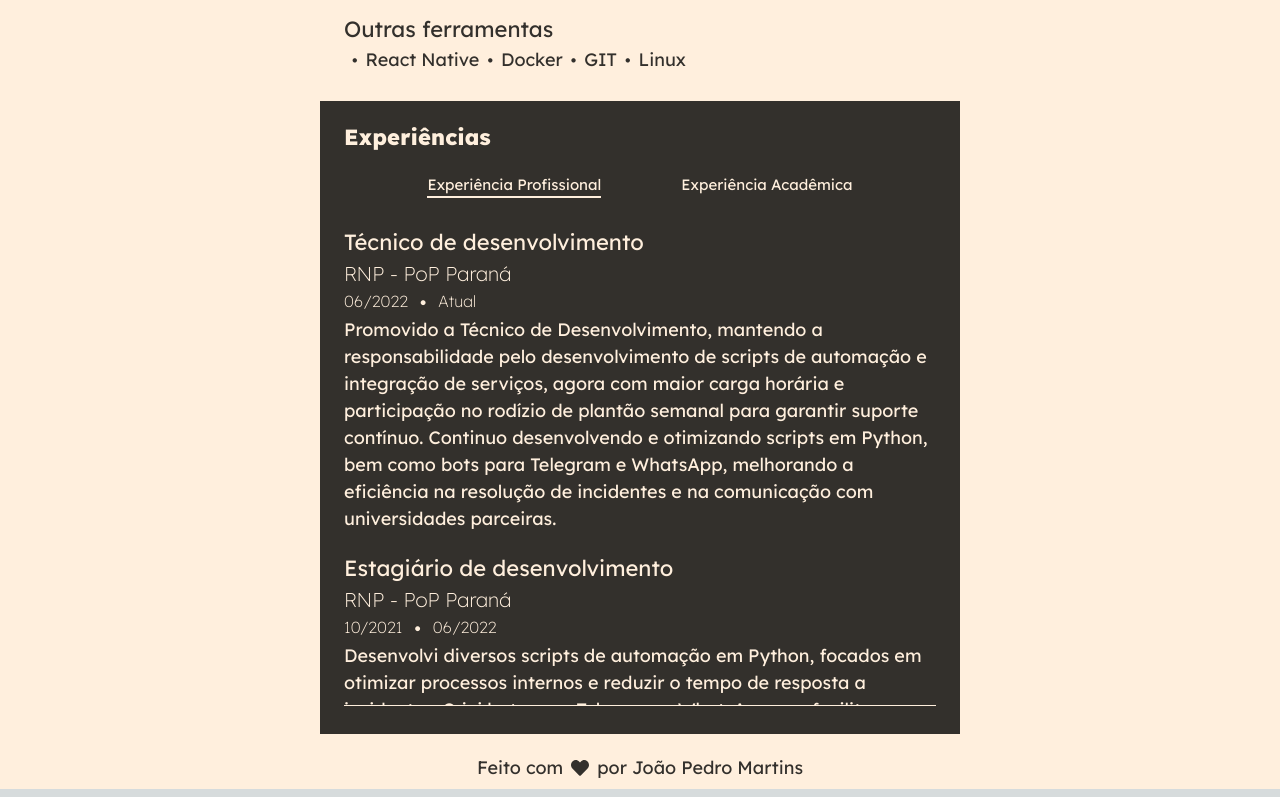
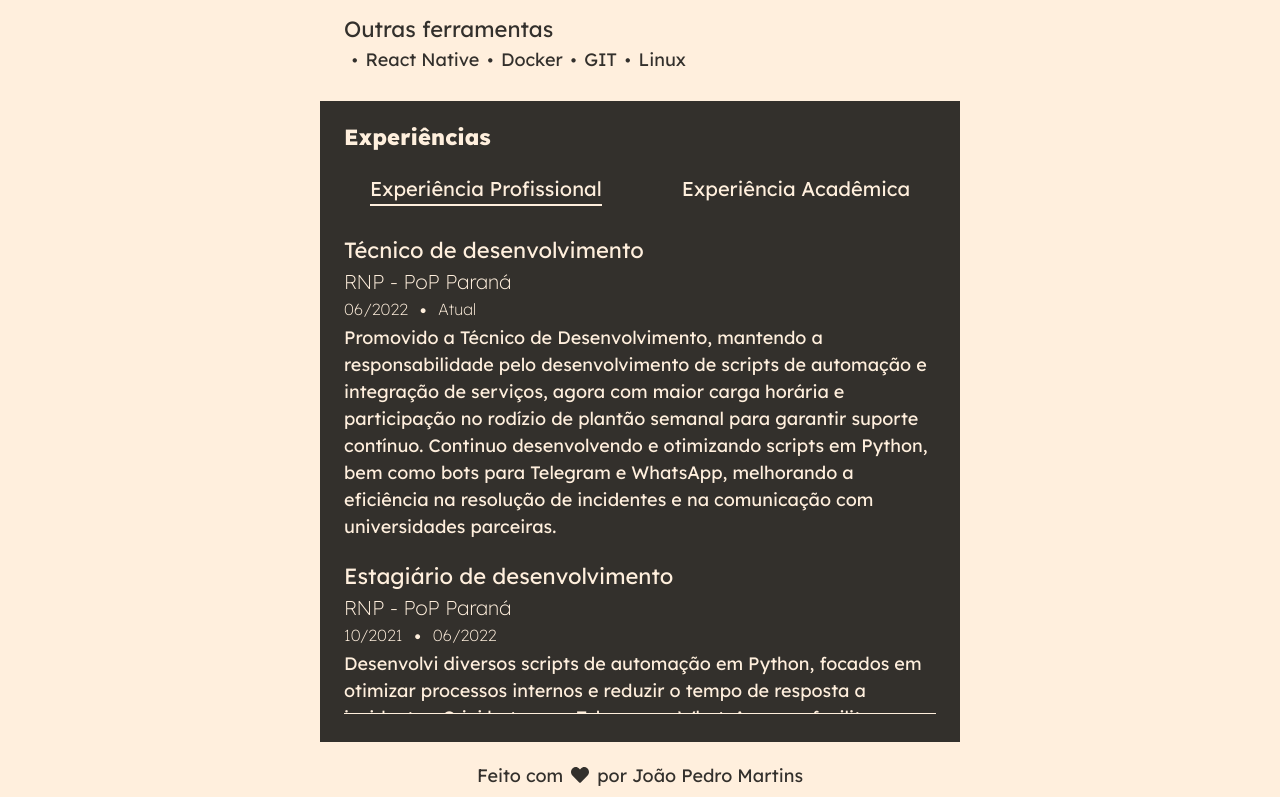
Before and after one commit to JoaoPedroMDP/curriculo, a Next.js app in the folder curriculo/: page / in a window 1280 px wide. Shown: the part 1287-2084 px from the top of the page. Built offline with nearby package versions, Linux system fonts and the light colour scheme.

Commit message:
change: Melhorei a fonte do menu de experiências em telas maiores

```diff
--- a/curriculo/app/page.tsx
+++ b/curriculo/app/page.tsx
@@ -157,8 +157,8 @@ export default function Home() {
             <Section id="experiences" title="Experiências" classes="bg-offBlack text-offWhite dark:bg-offWhite dark:text-offBlack">
                 <div className="flex flex-col my-5">
                     <div className='flex justify-between sm:justify-center sm:gap-20 mb-2'>
-                        <span className={`text-[15px] text-center cursor-pointer ${expType == "P" ? "border-b-2 border-offWhite dark:border-offBlack" : ""}`} onClick={() => setExpType("P")}>Experiência Profissional</span>
-                        <span className={`text-[15px] text-center cursor-pointer ${expType == "A" ? "border-b-2 border-offWhite dark:border-offBlack" : ""}`} onClick={() => setExpType("A")}>Experiência Acadêmica</span>
+                        <span className={`text-[15px] lg:text-[20px] text-center cursor-pointer ${expType == "P" ? "border-b-2 border-offWhite dark:border-offBlack" : ""}`} onClick={() => setExpType("P")}>Experiência Profissional</span>
+                        <span className={`text-[15px] lg:text-[20px] text-center cursor-pointer ${expType == "A" ? "border-b-2 border-offWhite dark:border-offBlack" : ""}`} onClick={() => setExpType("A")}>Experiência Acadêmica</span>
                     </div>
                     <div className="max-h-[500px] overflow-y-scroll border-b-[1px] border-offWhite dark:border-offBlack">
                         <Experiences exps={expType == "P" ? profExp : acadExp} />
```
